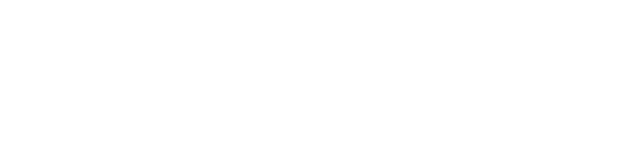
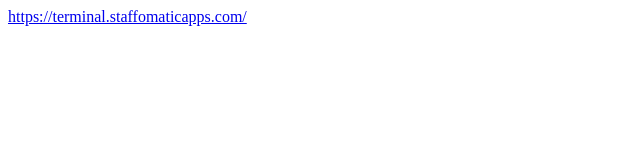
Before and after one commit to easyPEP/terminal.staffo.io, a plain HTML site: page index.html in a window 1280 px wide. Shown: the whole page, without its empty margins (0-640 px from the left). Drawn offline with Linux system fonts and the light colour scheme.

Commit message:
Update index.html

```diff
--- a/index.html
+++ b/index.html
@@ -4,5 +4,6 @@
   <title>redirect</title>
 </head>
 <body>
+  <a href="https://terminal.staffomaticapps.com/">https://terminal.staffomaticapps.com/</a>
 </body>
 </html>
```
